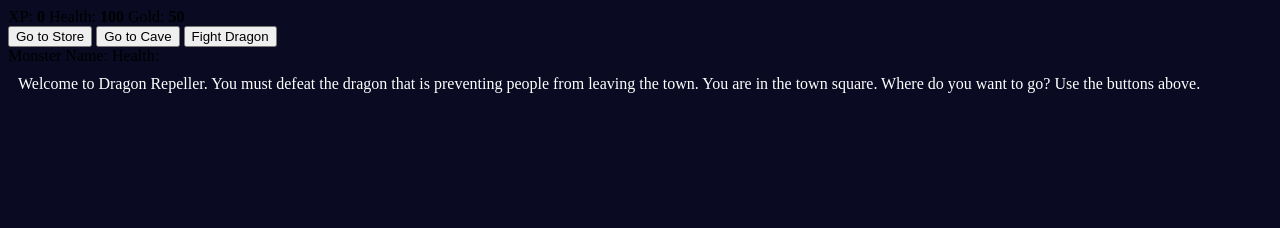
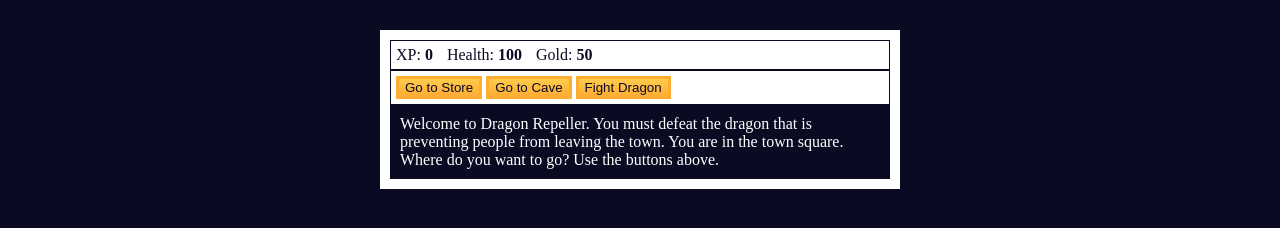
Before and after one commit to AlmeidaGabrielNunes/jsFreeCodeCourse, a plain HTML site: page index.html in a window 1280 px wide. Drawn offline with Linux system fonts and the light colour scheme.

Commit message:
Ativando os botões

```diff
--- a/script.js
+++ b/script.js
@@ -13,3 +13,41 @@ let inventory = ["stick"];
 const button1  = document.querySelector("#button1"); //is a variable that is not going to be reassigned.
 const button2  = document.querySelector("#button2");
 const button3  = document.querySelector("#button3");
+const text = document.querySelector("#text");
+const xpText = document.querySelector("#xpText");
+const healthText = document.querySelector("#healthText");
+const goldText = document.querySelector("#goldText")
+const monsterStats = document.querySelector("#monsterStats");
+const monsterName = document.querySelector("#monsterName");
+const monsterHealthText = document.querySelector("#monsterHealth");
+// initalize buttons
+/*
+button1 represents your first button element. These elements have a special property called onclick, which you can use to determine what happens when someone clicks that button.
+
+You can access properties in JavaScript a couple of different ways. The first is with dot notation.
+Here is an example of using dot notation to set the onclick property of a button to a function reference:
+button.onclick = myFunction;
+EM portugues:
+button1 representa seu primeiro elemento de botão. Esses elementos têm uma propriedade especial chamada onclick, que você pode usar para determinar o que acontece quando alguém clica nesse botão.
+
+Você pode acessar propriedades em JavaScript de algumas maneiras diferentes. A primeira é com a notação de ponto.
+Aqui está um exemplo de uso da notação de ponto para definir a propriedade onclick de um botão como uma referência a uma função:
+button.onclick = minhaFuncao;
+
+*/
+
+button1.onclick = goStore;
+button2.onclick = goCave;
+button3.onclick = fightDragon;
+
+function goStore(){
+    console.log("Going to store.");
+}
+
+function goCave(){
+    console.log("Going to cave.");
+}
+
+function fightDragon(){
+    console.log("Fighting Dragon.");
+}
--- a/styles.css
+++ b/styles.css
@@ -1,5 +1,6 @@
 body{
     background-color: #0a0a23;
+
 }
 
 #text {
@@ -7,3 +8,37 @@ body{
     color: #ffffff;
     padding: 10px;
 }
+
+#game{
+    max-width: 500px;
+    max-height: 400px;
+    background-color: #ffffff;
+    color: #ffffff;
+    margin-top: 30px;
+    margin-bottom: 0px;
+    margin-left: auto;
+    margin-right: auto;
+    padding: 10px;
+}
+#controls, #stats{
+    border: 1px solid #0a0a23;
+    color: #0a0a23;
+    padding: 5px;
+}
+#monsterStats{
+    display: none;
+    border: 1px solid #0a0a23;
+    color:#ffffff;
+    padding: 5px;
+    background-color: #c70d0d;
+}
+.stat{
+    padding-right: 10px;
+}
+button{
+    cursor: pointer;
+    color: #0a0a23;
+    background-color: #feac32;
+    background-image: linear-gradient(#fecc4c, #ffac33);
+    border: 3px solid #feac32;
+}
```
